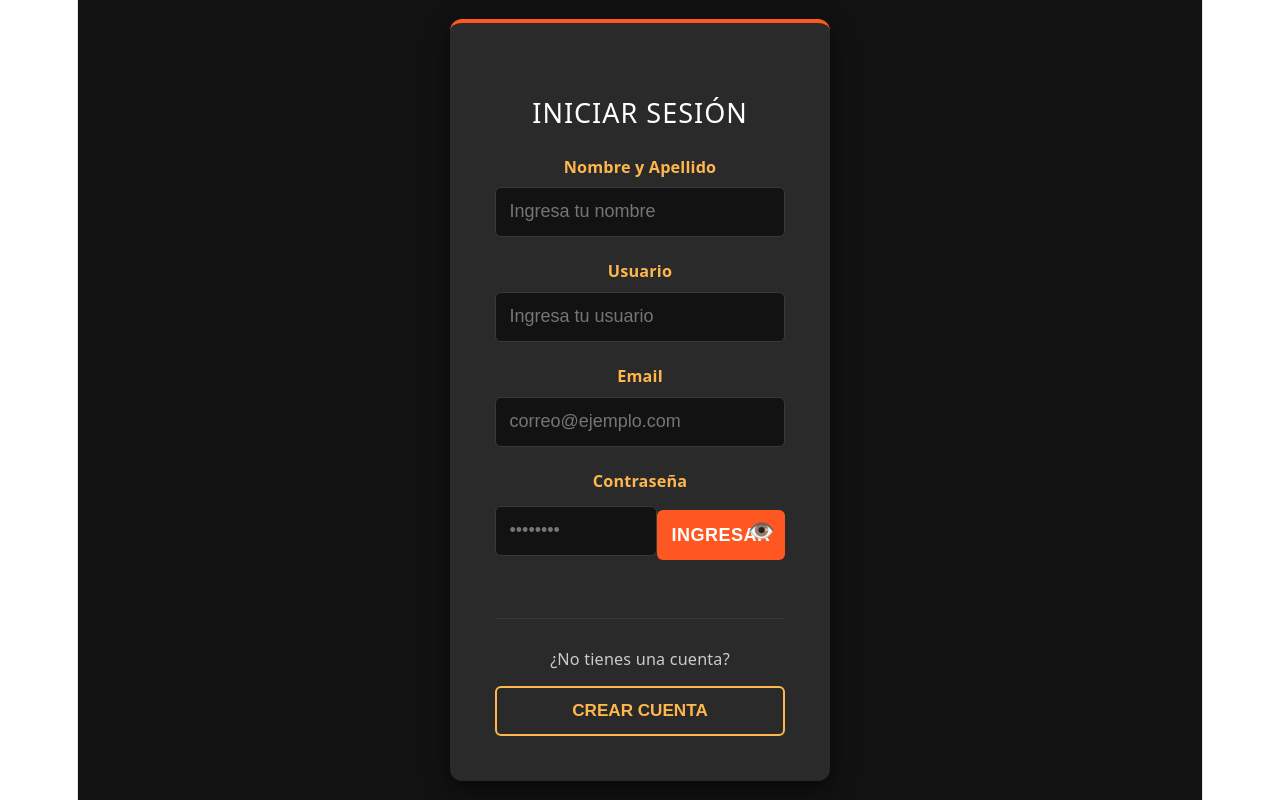
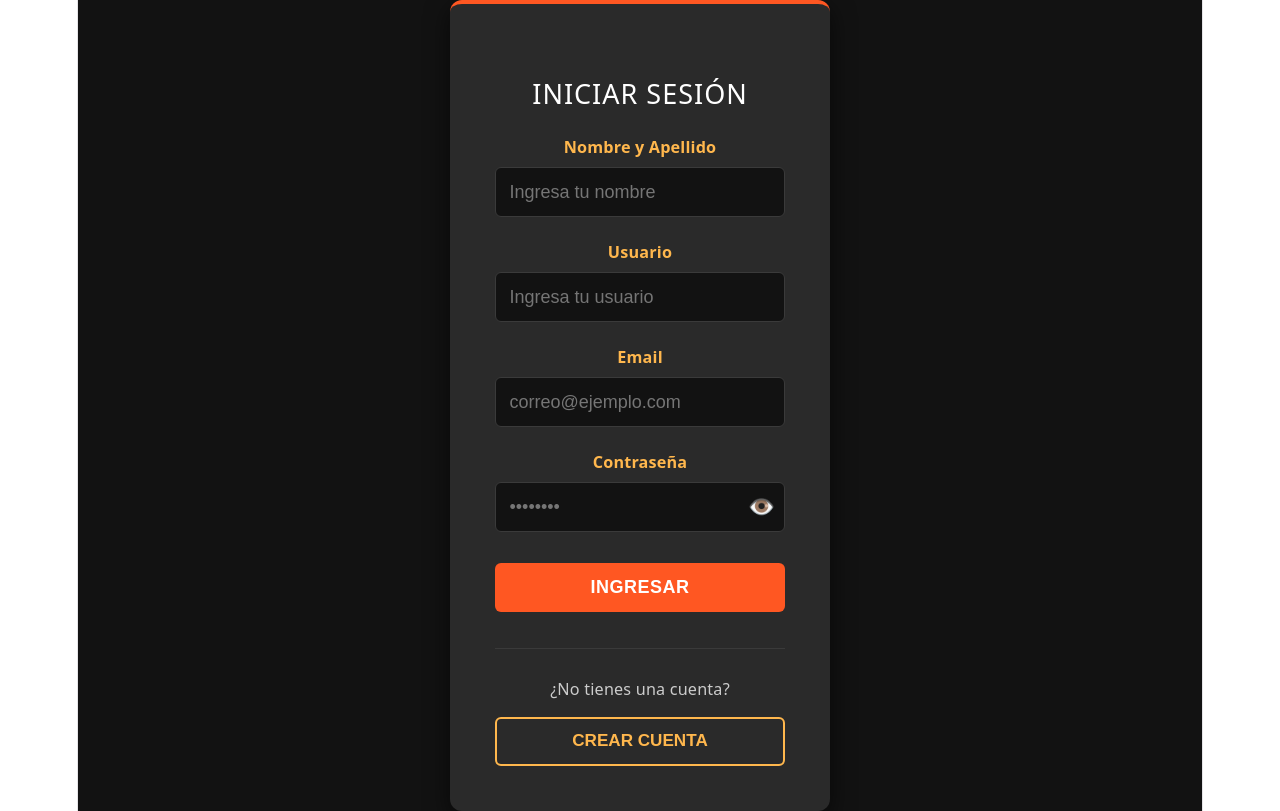
Before and after one commit to mateobaudracco22/ImpactoFitness, a React (Vite) app: page /login in a window 1280 px wide. Built offline with nearby package versions, Linux system fonts and the light colour scheme.

Commit message:
Arreglando posición de iconos

```diff
--- a/src/estilos/login.css
+++ b/src/estilos/login.css
@@ -1,4 +1,3 @@
-/* RESET BÁSICO PARA EVITAR DESBORDAMIENTOS */
 * {
     box-sizing: border-box;
 }
@@ -74,28 +73,28 @@
 }
 
 .contenedor-input-password input {
-    padding-right: 2.8rem; /* Espacio interno para que el ícono no pise el texto */
+    padding-right: 2.8rem;
 }
 
-/* BOTÓN DEL OJO (Anulamos los estilos de botón genérico) */
-.formulario-login button.boton-ojo {
-    position: absolute;
-    right: 10px;
-    top: 50%;
-    transform: translateY(-50%);
-    background: transparent;
-    border: none;
-    padding: 0;
-    margin: 0;
-    cursor: pointer;
-    font-size: 1.2rem;
-    line-height: 1;
-    box-shadow: none;
+.boton-ojo {
+    position: absolute !important;
+    right: 10px !important;
+    top: 50% !important;
+    transform: translateY(-50%) !important;
+    background: transparent !important;
+    border: none !important;
+    padding: 0 !important;
+    margin: 0 !important;
+    cursor: pointer !important;
+    font-size: 1.2rem !important;
+    line-height: 1 !important;
+    box-shadow: none !important;
+    width: auto !important;
 }
 
-.formulario-login button.boton-ojo:hover {
-    background: transparent;
-    transform: translateY(-50%) scale(1.1); /* Efecto zoom suave en el ojo */
+.boton-ojo:hover {
+    background: transparent !important;
+    transform: translateY(-50%) scale(1.1) !important;
 }
 
 /* BOTÓN PRINCIPAL DE INGRESAR */
--- a/src/paginas/login.jsx
+++ b/src/paginas/login.jsx
@@ -28,12 +28,24 @@ function Login() {
           <div className="campo">
             <label>Contraseña</label>
             <div className="contenedor-input-password">
-              <input type={mostrarPassword ? "text" : "password"} placeholder="••••••••"/>
-              <button type="submit" className="boton-ingresar">Ingresar</button>
-              <button type="button" className="boton-ojo" onClick={() => setMostrarPassword(!mostrarPassword)}> {mostrarPassword ? "🙈" : "👁️"}
+              <input
+                type={mostrarPassword ? "text" : "password"}
+                placeholder="••••••••"
+              />
+              <button
+                type="button"
+                className="boton-ojo"
+                onClick={() => setMostrarPassword(!mostrarPassword)}
+              >
+                {mostrarPassword ? "🙈" : "👁️"}
               </button>
             </div>
           </div>
+
+          <button type="submit" className="boton-ingresar">
+            Ingresar
+          </button>
+        </form>
 
         <div className="seccion-registro">
           <p>¿No tienes una cuenta?</p>
@@ -41,7 +53,7 @@ function Login() {
             Crear Cuenta
           </button>
         </div>
-        </form>
+
       </div>
     </div>
   );
```
Lines whose indentation alone changed are shown as unchanged.
